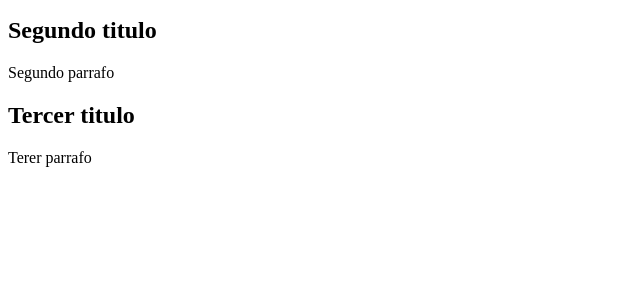
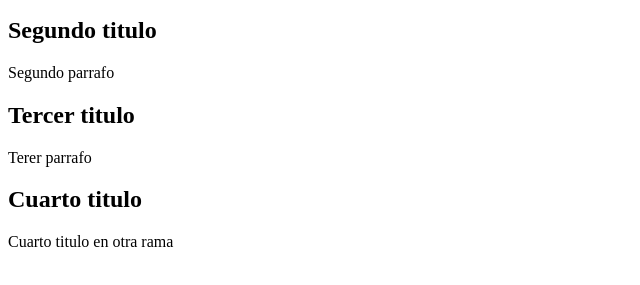
Before and after one commit to Solsantopietro/Clase-Ada-5, a plain HTML site: page index.html in a window 1280 px wide. Shown: the part 101-386 px from the top of the page, without its empty margins (0-640 px from the left). Drawn offline with Linux system fonts and the light colour scheme.

Commit message:
agregue un parrafo

```diff
--- a/index.html
+++ b/index.html
@@ -12,4 +12,7 @@
 
     <h2>Tercer titulo</h2>
     <p>Terer parrafo</p>
+
+    <h2>Cuarto titulo</h2>
+    <p>Cuarto titulo en otra rama</p>
 </html>
```
